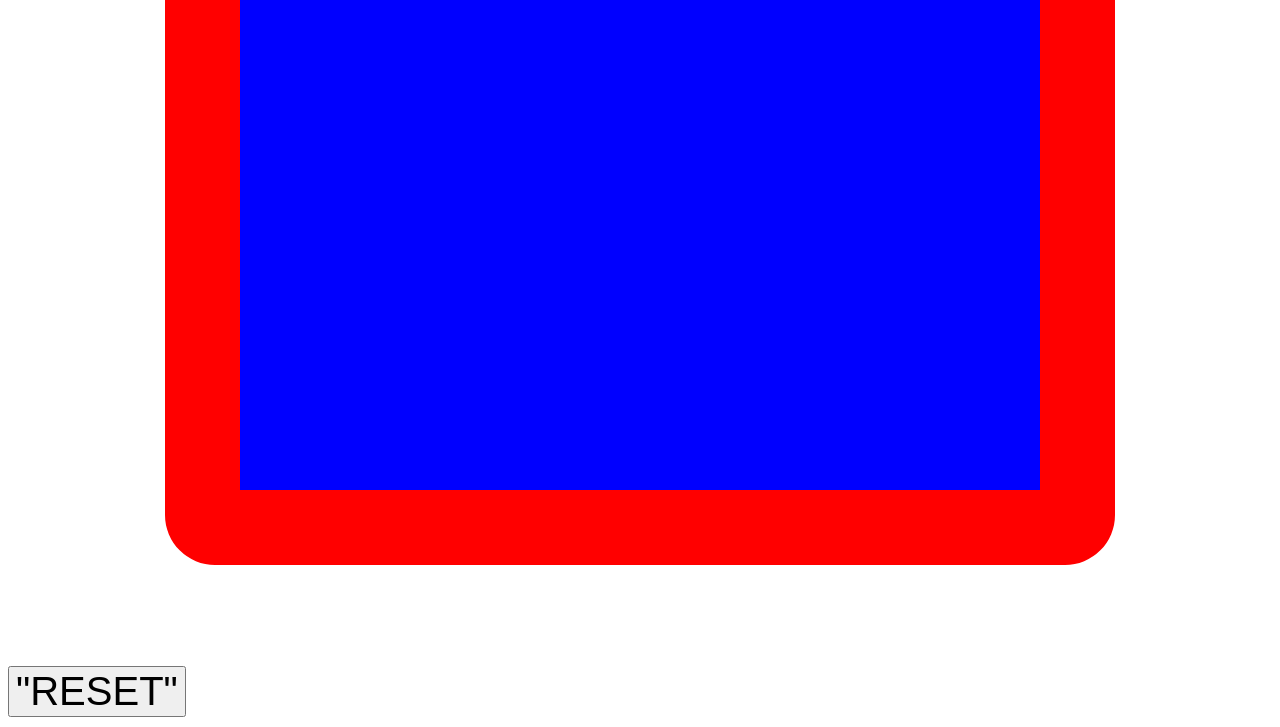
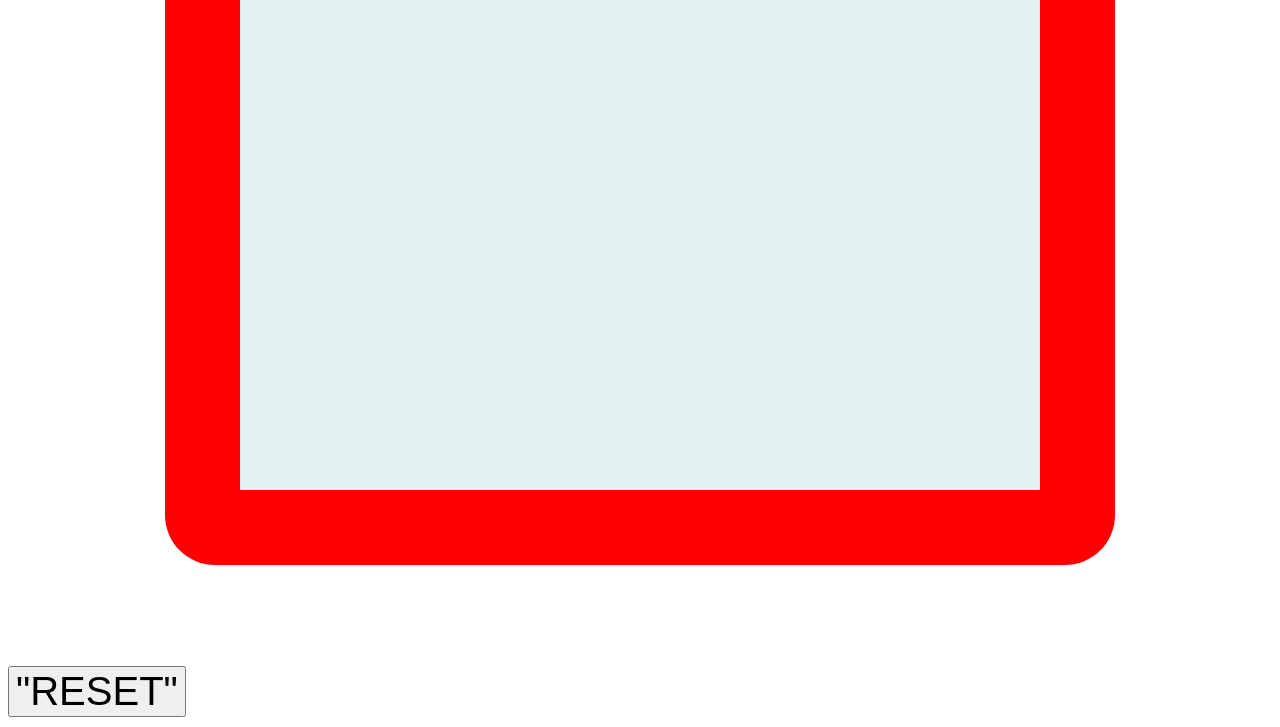
Before and after one commit to rsuazo/ETCH-A-SKETCH, a plain HTML site: page index.html in a window 1280 px wide. Shown: the part 73-800 px from the top of the page. Drawn offline with Linux system fonts and the light colour scheme.

Commit message:
Final etch a sketch draft

```diff
--- a/index.html
+++ b/index.html
@@ -14,7 +14,7 @@
     <div class="container">
     </div>
 
-    <script></script>
+    <script src = "./script.js" type="text/javascript"></script>
 
   </body>
 </html>
```
